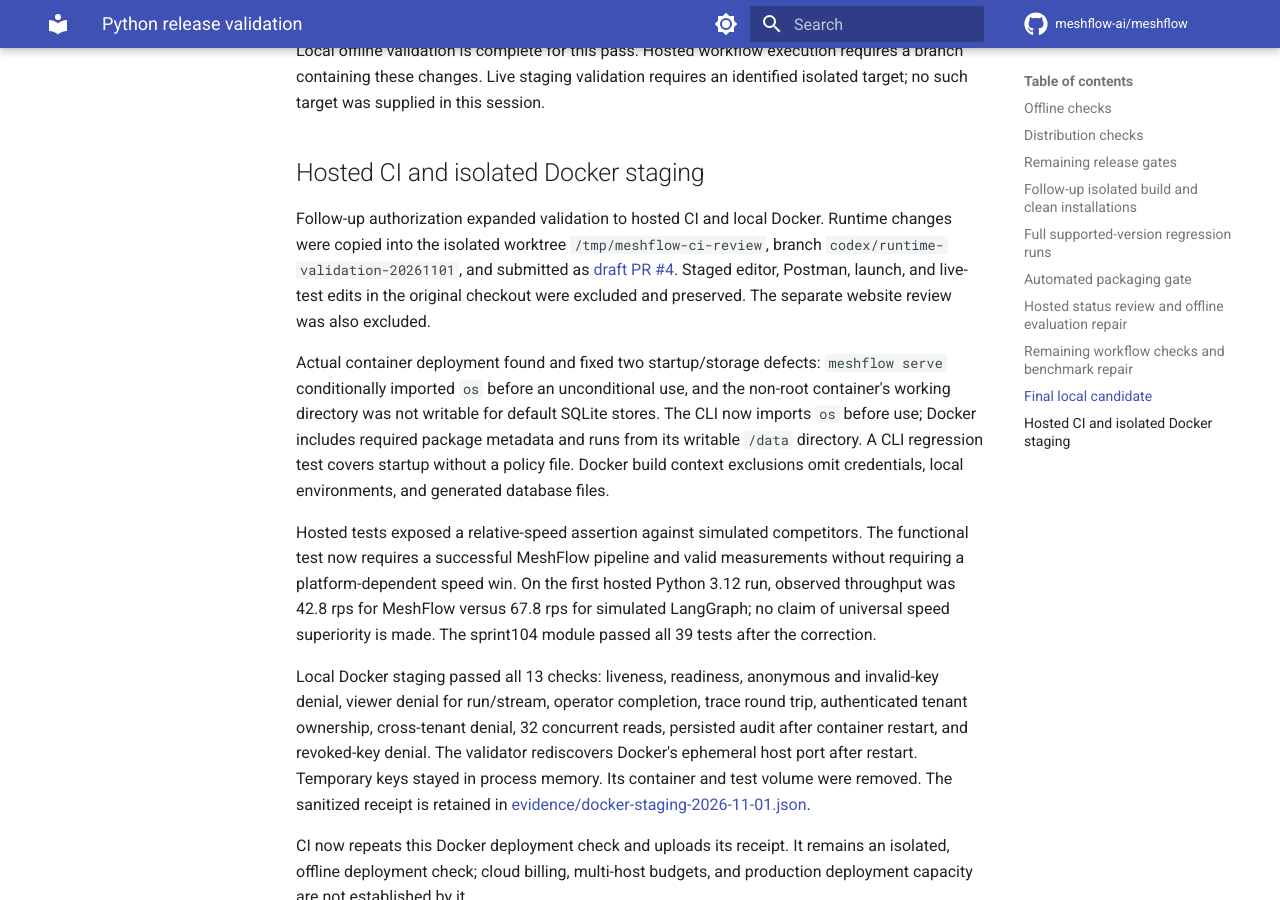
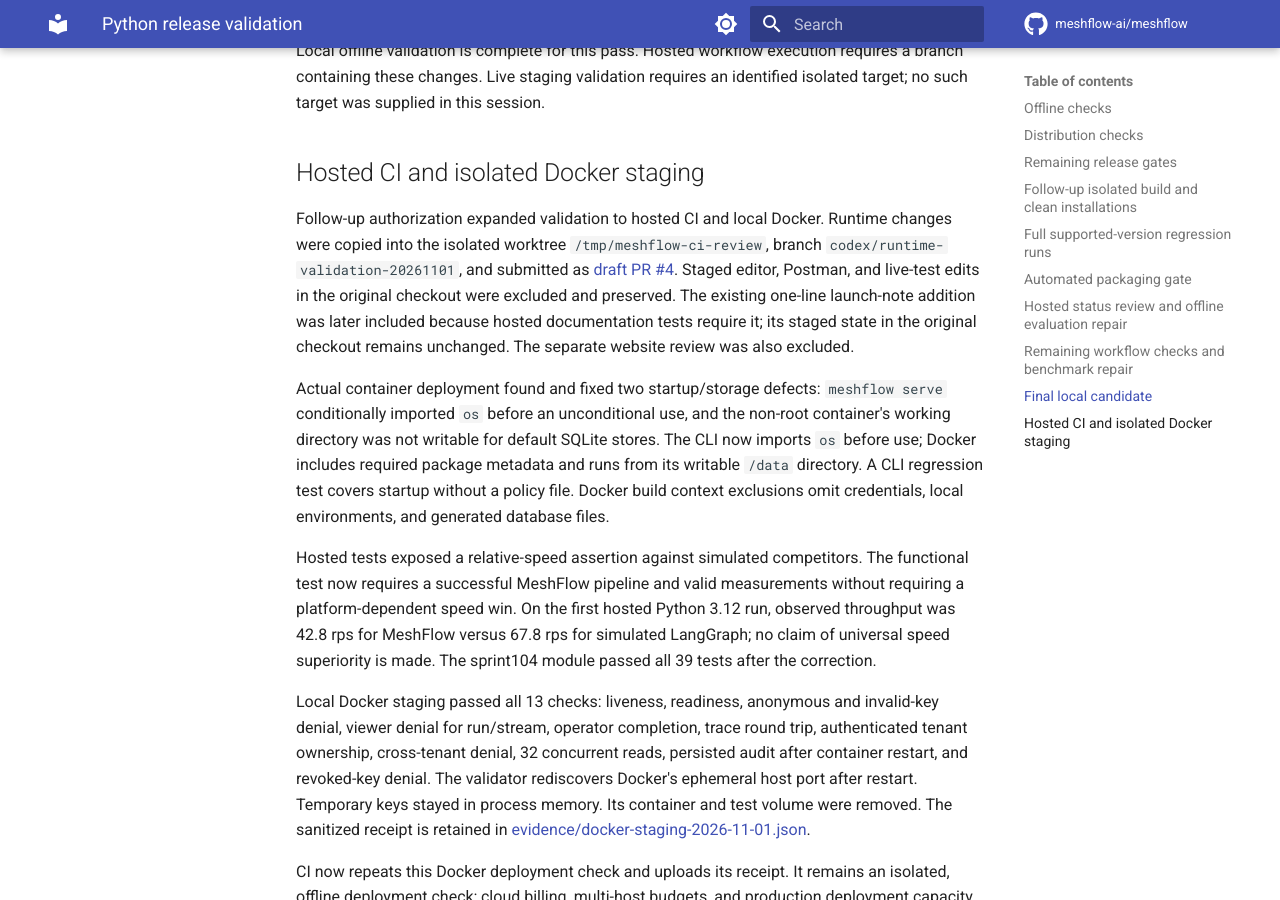
Before and after one commit to Anteneh-T-Tessema/meshflow, an MkDocs documentation site: the page built from docs/deployment/python-release-validation.md, in a window 1280 px wide and 900 px high, scrolled down 4992 px. Built offline with MkDocs 1.6.1 and Material for MkDocs 9.7.7, drawn with Linux system fonts in a browser that asks for light colours; comment, search, counter and statistics services are not loaded; the version menu is left out.

Commit message:
docs: include functional API launch note required by regression checks

```diff
--- a/docs/deployment/python-release-validation.md
+++ b/docs/deployment/python-release-validation.md
@@ -201,8 +201,10 @@ Follow-up authorization expanded validation to hosted CI and local Docker.
 Runtime changes were copied into the isolated worktree
 `/tmp/meshflow-ci-review`, branch `codex/runtime-validation-20261101`, and
 submitted as [draft PR #4](https://github.com/Anteneh-T-Tessema/meshflow/pull/4).
-Staged editor, Postman, launch, and live-test edits in the original checkout
-were excluded and preserved. The separate website review was also excluded.
+Staged editor, Postman, and live-test edits in the original checkout were
+excluded and preserved. The existing one-line launch-note addition was later
+included because hosted documentation tests require it; its staged state in the
+original checkout remains unchanged. The separate website review was also excluded.
 
 Actual container deployment found and fixed two startup/storage defects:
 `meshflow serve` conditionally imported `os` before an unconditional use, and
```
Also changed, not shown: docs/launch/show_hn.md (+1 -0 lines).
